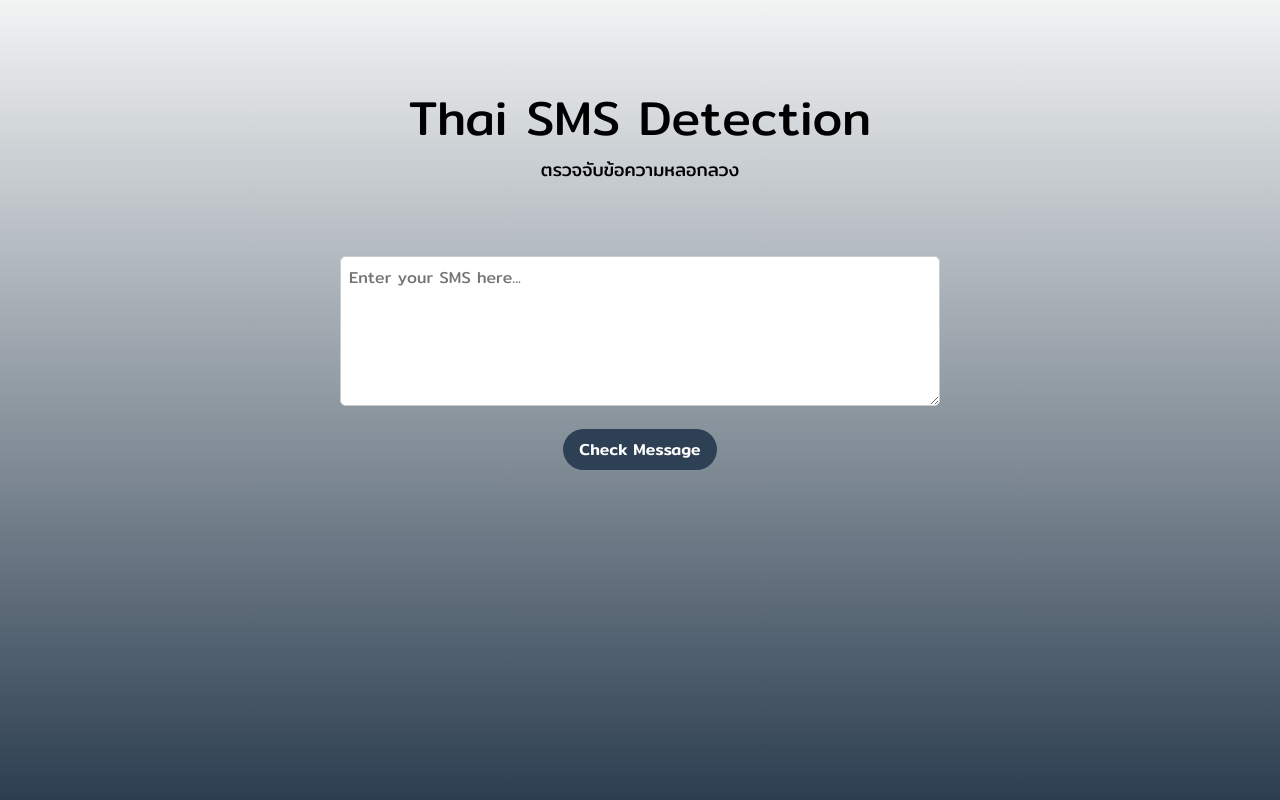
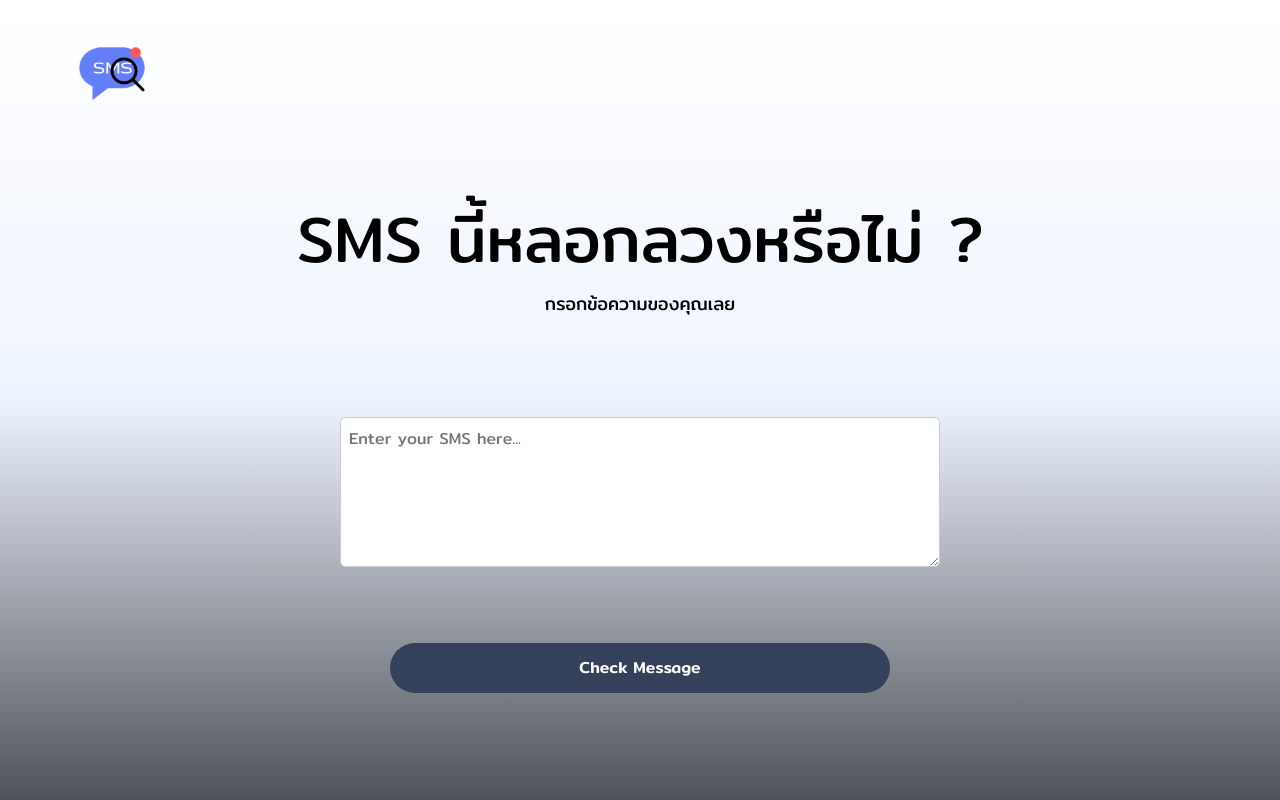
Before and after one commit to punchpatcha/thai-sms-detection, a Next.js app in the folder frontend-ai/: page / in a window 1280 px wide. Built offline with nearby package versions, Linux system fonts and the light colour scheme.

Commit message:
updating ui

```diff
--- a/frontend-ai/src/app/globals.css
+++ b/frontend-ai/src/app/globals.css
@@ -89,10 +89,12 @@ body {
   color: rgb(var(--foreground-rgb));
   background: linear-gradient(
       to bottom,
-      transparent,
-      #2c3e50
+      #ffffff,
+      #eef4ff
+      ,
+      #4f525a
     )
-    #f2f4f4
+
 }
 
 a {
@@ -147,7 +149,7 @@ input, textarea, button {
 /* Style buttons specifically */
 button {
   font-weight: 500;
-  background-color: #2e4053 ;
+  background-color: #35415a ;
   color: white;
   border: none;
   padding: 0.5rem 1rem;
--- a/frontend-ai/src/app/page.js
+++ b/frontend-ai/src/app/page.js
@@ -1,12 +1,12 @@
 "use client";
 
-import { useState } from 'react';
-import styles from './page.module.css';
-
+import { useState } from "react";
+import styles from "./page.module.css";
+import Image from "next/image";
 
 export default function Home() {
-  const [message, setMessage] = useState('');
-  const [result, setResult] = useState('');
+  const [message, setMessage] = useState("");
+  const [result, setResult] = useState("");
   const [loading, setLoading] = useState(false); // New state for loading
 
   const handleSubmit = async (e) => {
@@ -14,31 +14,35 @@ export default function Home() {
 
     // If message is empty, clear the result and return
     if (!message.trim()) {
-      setResult(''); // Clear the result
-      return;}
+      setResult(""); // Clear the result
+      return;
+    }
 
     // Set loading to true
     setLoading(true);
 
      // Mock response
-  // const mockData = { prediction: "ham" }; // Change to "spam" to test the other case
-  //setTimeout(() => {
-    // setResult(mockData.prediction);
-    //setLoading(false); // Set loading to false after response
- // }, 1000); // Simulate a delay for loading
+    //const mockData = { prediction: "spam" }; // Change to "spam" to test the other case
+    //  setTimeout(() => {
+    //  setResult(mockData.prediction);
+   // setLoading(false); // Set loading to false after response
+   //   }, 1000); // Simulate a delay for loading
 
     console.log("API URL:", process.env.NEXT_PUBLIC_API_URL); // Log API URL
 
-    const response = await fetch(`${process.env.NEXT_PUBLIC_API_URL}/predict`, {
-      method: 'POST',
+    const response = await fetch(
+      `${process.env.NEXT_PUBLIC_API_URL}/predict`,
+      {
+        method: "POST",
         headers: {
-        'Content-Type': 'application/json',
+          "Content-Type": "application/json",
         },
         body: JSON.stringify({ message }),
-    });
+      }
+    );
 
     if (!response.ok) {
-      console.error('Error:', response.statusText);
+      console.error("Error:", response.statusText);
       setLoading(false); // Set loading to false even if there's an error
       return;
     }
@@ -48,41 +52,65 @@ export default function Home() {
     setLoading(false); // Set loading to false after response
   };
 
-  const resultClass = result === 'spam' ? styles.spam : result === 'ham' ? styles.ham : '';
+  const resultClass =
+    result === "spam"
+      ? styles.spam
+      : result === "ham"
+      ? styles.ham
+      : "";
 
   return (
     <main className={styles.main}>
+      <div className={styles.logoContainer}>
+        <Image
+          src="/favicon.png"
+          alt="Logo"
+          className={styles.logo}
+          width={80}
+          height={70}
+        />
+      </div>
 
       <div className={styles.header}>
-        <h1>Thai SMS Detection</h1>
-        <h2 >ตรวจจับข้อความหลอกลวง</h2>
+        <h1>SMS นี้หลอกลวงหรือไม่ ? </h1>
+        <h2>กรอกข้อความของคุณเลย</h2>
       </div>
 
       <div className={styles.formContainer}>
-        <form onSubmit={handleSubmit}>
         <textarea
           className={styles.textarea}
           value={message}
           onChange={(e) => setMessage(e.target.value)}
           placeholder="Enter your SMS here..."
         />
+      </div>
 
-         <button type="submit" className={styles.button} disabled={loading}>
-            {loading && <div className={styles.spinner}></div>} {/* Show spinner */}
-            {loading ? 'Checking...' : 'Check Message'}
+      <div className={styles.buttonContainer}>
+        <button
+          type="submit"
+          className={styles.button}
+          onClick={handleSubmit}
+          disabled={loading}
+        >
+          {loading && <div className={styles.spinner}></div>}
+          {loading ? "Checking..." : "Check Message"}
         </button>
+      </div>
 
-        </form>
       {result && (
-          <div className={`${styles.messageBox} ${resultClass} ${styles.resultContainer}`}>
-            {result === 'spam' ? 'Spam (ข้อความหลอกลวง)' : 'Ham (ข้อความนี้ปลอดภัย)'}
+        <div
+          className={`${styles.messageBox} ${resultClass} ${styles.resultContainer}`}
+        >
+          {result === "spam"
+            ? "Spam (ข้อความหลอกลวง)"
+            : "Ham (ข้อความนี้ปลอดภัย)"}
           <div className={styles.infoBox}>
-              ผลลัพธ์จากการเทรน AI ด้วยโมเดล SVM โดยใช้ชุดข้อมูลล่าสุด 809 ข้อความ SMS ภาษาไทย จากการเทรนครั้งล่าสุดมีความแม่นยำ 90%
-              และยังอยู่ในกระบวนการเทรนต่อไป ซึ่งผลลัพธ์นี้เป็นแค่การทำนายเพียงเบื้องต้นเท่านั้น
+            ผลลัพธ์จากการเทรน AI ด้วยโมเดล SVM โดยใช้ชุดข้อมูลล่าสุด 809
+            ข้อความ SMS ภาษาไทย จากการเทรนครั้งล่าสุดมีความแม่นยำ 90% และยังอยู่ใน
+            กระบวนการเทรนต่อไป ซึ่งผลลัพธ์นี้เป็นแค่การทำนายเพียงเบื้องต้นเท่านั้น
           </div>
         </div>
       )}
-        </div>
     </main>
   );
 }
--- a/frontend-ai/src/app/page.module.css
+++ b/frontend-ai/src/app/page.module.css
@@ -1,98 +1,103 @@
 /* Base styles for larger screens */
 .main {
   display: grid;
-  grid-template-rows: 10rem auto auto;
+  grid-template-rows: auto auto auto auto; /* 4 rows: logo, header, textarea, button */
   height: 100vh;
-  padding: 5rem;
-  gap: 1rem;
+  padding: 2rem;
+  margin: 0 auto; /* Center the main content */
+  max-width: 1200px; /* Limit the maximum width */
+}
+
+.logoContainer {
+  display: flex;
+  justify-content: flex-start; /* Center the logo */
+  align-items: flex-start;
+}
+
+.logo {
+  height: 80px;
+  max-width: 100%;
 }
 
 .header {
   text-align: center;
-  font-size: 1.5rem;
+  font-size: 2rem;
+  margin-bottom: 1.5rem;
 }
 
 .formContainer {
-  color: white;
   display: flex;
   flex-direction: column;
-  align-items: center;
   gap: 1rem;
   width: 100%;
+  align-items: center; /* Center the form container */
 }
 
 .textarea {
-  margin-left: auto;
-  margin-right: auto;
-  width: 600px;
-  max-width: 100%; /* Ensure it doesn’t overflow the container */
+  width: 100%;
+  max-width: 600px;
   height: 150px;
   padding: 0.5rem;
   font-size: 1rem;
 }
 
+.buttonContainer {
+  display: flex;
+  justify-content: center; /* Center the button */
+  width: 100%;
+}
+
 .button {
-  margin-left: auto;
-  margin-right: auto;
-  margin-top: 1rem;
-  padding: 0.5rem 1rem;
   font-size: 1rem;
   cursor: pointer;
-  display: block; /* Ensure it centers horizontally */
+  width: 100%; /* Full width */
+  max-width: 500px;
+  height: 50px;
 }
 
-/* Spinner container */
 .spinner {
-  border: 4px solid rgba(0, 0, 0, 0.1); /* Light border */
-  border-left: 4px solid #3498db; /* Color of the spinner */
+  border: 4px solid rgba(0, 0, 0, 0.1);
+  border-left: 4px solid #3498db;
   border-radius: 50%;
   width: 20px;
   height: 20px;
   animation: spin 1s linear infinite;
   display: inline-block;
   vertical-align: middle;
-  margin-right: 0.5rem; /* Space between spinner and text */
+  margin-right: 0.5rem;
 }
 
-/* Keyframes for spinning animation */
 @keyframes spin {
   0% { transform: rotate(0deg); }
   100% { transform: rotate(360deg); }
 }
 
 .button:disabled {
-  margin-left: auto;
-  margin-right: auto;
-  margin-top: 1rem; /* Space above the button */
-  padding: 0.5rem 1.2rem; /* Padding inside the button */
   cursor: not-allowed;
-  opacity: 0.6;}
+  opacity: 0.6;
+}
 
 .messageBox {
-  margin-top: 1rem;
   padding: 1rem;
   border-radius: 8px;
   border: 1px solid;
   color: #fff;
-  max-width: 600px;
-  width: 100%;
+  height: 60px;
+  width: 70%;
   text-align: center;
+  margin: 1rem auto; /* Center the message box */
 }
 
-
-/* Spam message style */
 .messageBox.spam {
-  background-color: #ec7063 ; /* Red background */
-  border-color: #ec7063 ; /* Darker red border */
+  background-color: #ec7063;
+  border-color: #ec7063;
 }
 
-/* Ham message style */
 .messageBox.ham {
-  background-color: #52be80  ; /* Green background */
-  border-color: #52be80 ; /* Darker green border */
+  background-color: #52be80;
+  border-color: #52be80;
 }
 
-/* Info Box Styles */
 .resultContainer {
   position: relative;
   display: inline-block;
@@ -103,7 +108,7 @@
   font-size: small;
   visibility: hidden;
   width: 300px;
-  background-color: #000000;
+  background-color: #000;
   color: #fff;
   text-align: center;
   border-radius: 5px;
@@ -124,46 +129,40 @@
 }
 
 .chartContainer {
-  margin-left: auto;
-  margin-right: auto;
+  margin: 2rem auto;
   width: 100%;
   max-width: 600px;
 }
 
-
-
 /* Responsive Styles for Mobile */
 @media (max-width: 700px) {
+  .logo {
+    height: 60px;
+  }
+
   .main {
-    display: grid;
-    grid-template-rows: auto auto;
-    padding: 1rem; /* Reduce padding for smaller screens */
+    padding: 1rem;
   }
 
   .textarea {
-    width: auto; /* Full width on smaller screens */
-    height: 120px; /* Slightly smaller height */
+    height: 120px;
   }
 
   .button {
-    width: auto; /* Full width on smaller screens */
-    margin-right: 15;
+    width: 100%;
   }
 
-  .button:disabled {
-    margin-right: 15;
-
-    opacity: 0.6;}
-
   .messageBox {
-    max-width: 100%; /* Ensure it fits within the screen */
+    width: 100%;
+    max-width: 100%;
   }
 }
 
 /* Tablet and Smaller Desktop */
 @media (min-width: 701px) and (max-width: 1120px) {
-  .grid {
-    grid-template-columns: repeat(2, 50%);
+  .main {
+    padding: 1.5rem;
+    margin: 0 auto;
   }
 }
 
@@ -176,12 +175,3 @@
     filter: invert(1) drop-shadow(0 0 0.3rem #ffffff70);
   }
 }
-
-@keyframes rotate {
-  from {
-    transform: rotate(360deg);
-  }
-  to {
-    transform: rotate(0deg);
-  }
-}
```
Lines whose indentation alone changed are shown as unchanged.
